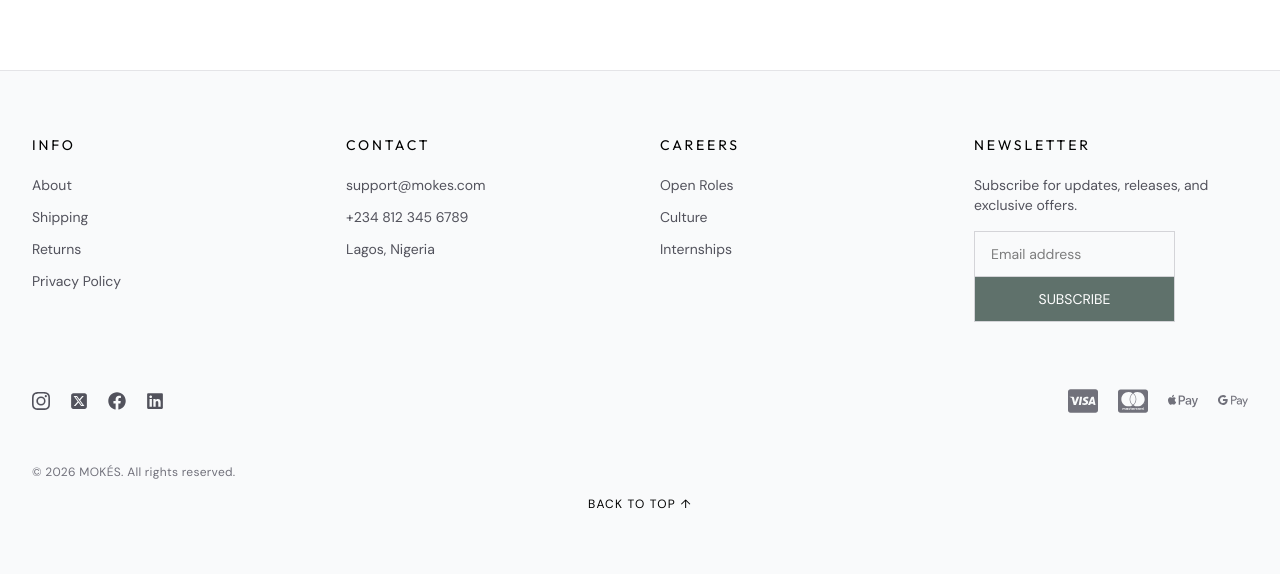
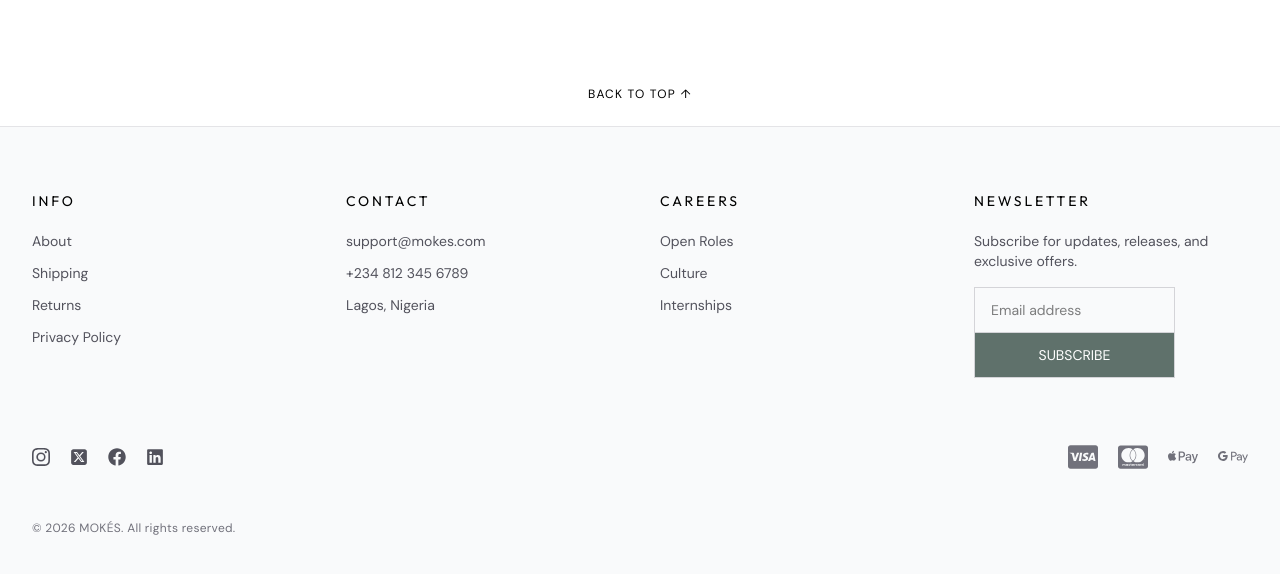
Before and after one commit to Tomilayo21/mokes, a Next.js app: page / in a window 1280 px wide. Shown: the part 1530-2104 px from the top of the page. Built offline with nearby package versions, Linux system fonts and the light colour scheme; no server answers; the database is empty.

Commit message:
First Commit

```diff
--- a/components/Footer.jsx
+++ b/components/Footer.jsx
@@ -24,7 +24,18 @@ export default function Footer() {
   };
 
   return (
-    <footer className="w-full border-t border-zinc-200 mt-24 bg-gray-50 text-black">
+    <>
+      {/* BACK TO TOP BUTTON */}
+      <div className="w-full mt-24">
+        <button
+          onClick={scrollToTop}
+          className="w-full cursor-pointer py-4 text-xs text-black uppercase tracking-widest hover:text-gray-800 transition"
+        >
+          Back to Top ↑
+        </button>
+      </div>
+
+      <footer className="w-full border-t border-zinc-200 mt-2 bg-gray-50 text-black">
 
         <div className="max-w-7xl mx-auto px-8 md:px-8 lg:px-8 py-16">
 
@@ -148,16 +159,8 @@ export default function Footer() {
             </p>
           </div>
 
-        {/* BACK TO TOP BUTTON */}
-        <div className="w-full">
-          <button
-            onClick={scrollToTop}
-            className="w-full cursor-pointer py-4 text-xs uppercase tracking-widest hover:text-black transition"
-          >
-            Back to Top ↑
-          </button>
-        </div>
         </div>
       </footer>
+    </>
   );
 }
```
Lines whose indentation alone changed are shown as unchanged.
